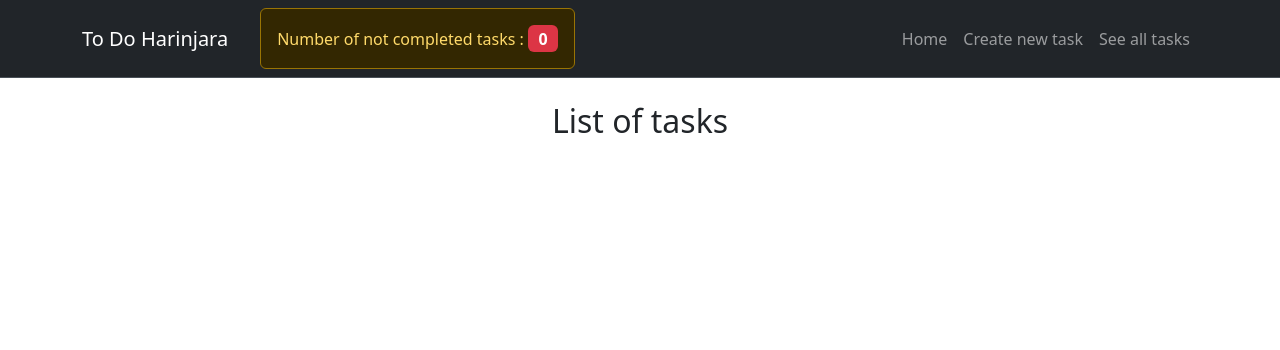
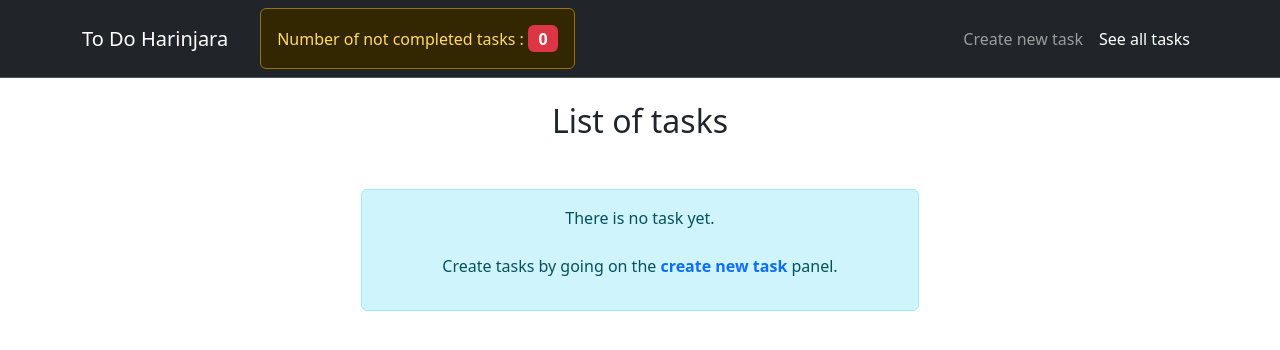
Before and after one commit to Fano-H/to-do-list-harinjara, a Vue app: page /tasks in a window 1280 px wide. Shown: the top 350 px of the page. Built offline with nearby package versions, Linux system fonts and the light colour scheme; the HTML template or start-up script is replaced by a standard one.

Commit message:
apply new line on taskitem details. Adjust routes

```diff
--- a/src/App.vue
+++ b/src/App.vue
@@ -1,22 +1,9 @@
 <script setup>
 import { RouterLink, RouterView } from 'vue-router'
-import HelloWorld from './components/HelloWorld.vue'
 import NotCompleteInfo from './components/NotCompleteInfo.vue'
 </script>
 
 <template>
-  <!-- <header>
-    <img alt="Vue logo" class="logo" src="@/assets/logo.svg" width="125" height="125" />
-
-    <div class="wrapper">
-      <HelloWorld msg="You did it!" />
-
-      <nav>
-        <RouterLink to="/">Home</RouterLink>
-        <RouterLink to="/about">About</RouterLink>
-      </nav>
-    </div>
-  </header> -->
   <header class="header sticky-top">
     <nav class="navbar navbar-expand-lg bg-dark border-bottom border-body" data-bs-theme="dark">
       <div class="container">
@@ -35,9 +22,6 @@ import NotCompleteInfo from './components/NotCompleteInfo.vue'
         </button>
         <div class="collapse navbar-collapse justify-content-lg-end" id="navbarNavDropdown">
           <ul class="navbar-nav">
-            <li class="nav-item">
-              <RouterLink to="/" class="nav-link">Home</RouterLink>
-            </li>
             <li class="nav-item">
               <RouterLink to="/new-task" class="nav-link">Create new task</RouterLink>
             </li>
--- a/src/components/TaskItem.vue
+++ b/src/components/TaskItem.vue
@@ -23,7 +23,7 @@ function completeTask() {
     <div class="card">
       <div class="card-header">{{ task.title }}</div>
       <div class="card-body">
-        <p class="card-text">
+        <p class="card-text details-content">
           {{ task.details }}
         </p>
         <div class="text-start">
@@ -35,7 +35,7 @@ function completeTask() {
             @click="completeTask"
             :disabled="task.isComplete"
           >
-            Complete
+            {{ task.isComplete ? "Completed" : "Complete" }}
           </button>
           <button
             class="btn btn-dark btn-sm px-4"
@@ -60,4 +60,8 @@ function completeTask() {
 .btn:disabled {
   opacity: 0.3;
 }
+
+.details-content{
+  white-space: pre-line
+}
 </style>
--- a/src/components/TaskList.vue
+++ b/src/components/TaskList.vue
@@ -57,7 +57,7 @@ function proceedDeleting() {
 
 <template>
   <div class="tasks-list">
-    <div class="row">
+    <div v-if="tasksStore.tasksNumber" class="row">
       <TaskItem
         v-for="(task, index) in tasksStore.tasks"
         :key="index"
@@ -66,6 +66,14 @@ function proceedDeleting() {
         @complete-task="showMessage"
         @delete-task="deleteConfirmation"
       ></TaskItem>
+    </div>
+    <div v-else class="w-50 mx-auto">
+      <div class="alert alert-info" role="alert">
+        <p class="fs-6 text-center">
+          There is no task yet.<br><br>
+          Create tasks by going on the <RouterLink to="/new-task" class="fw-bold text-decoration-none">create new task</RouterLink> panel.
+        </p>
+      </div>
     </div>
     <EditModal
       ref="editionModal"
--- a/src/router/index.js
+++ b/src/router/index.js
@@ -5,11 +5,12 @@ import TasksView from '../views/TasksView.vue'
 
 const router = createRouter({
   history: createWebHistory(import.meta.env.BASE_URL),
+  linkActiveClass: 'active',
   routes: [
     {
       path: '/',
       name: 'home',
-      component: HomeView
+      redirect: '/tasks'
     },
     {
       path: '/new-task',
```
